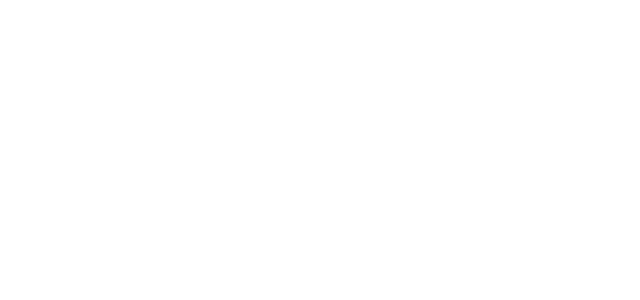
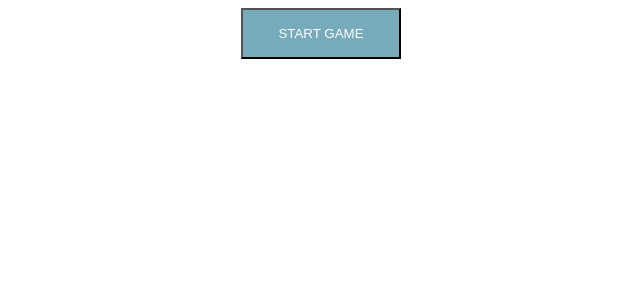
Before and after one commit to narnia1991/games-tic-tac-shuffle, a React (Create React App) app: page / in a window 1280 px wide. Shown: the top 300 px of the page, without its empty margins (319-959 px from the left). Built offline with nearby package versions, Linux system fonts and the light colour scheme.

Commit message:
:sparkles: Create Button component

```diff
--- /dev/null
+++ b/src/colors.ts
@@ -0,0 +1,6 @@
+export const bgColor = "#002233";
+export const primary = "#77AABB";
+export const secondary = "#ff7f50";
+export const error = "#ff4444";
+export const textPrimary = "#ffffff";
+export const textSecondary = "#003232";
--- /dev/null
+++ b/src/components/FilledButton.tsx
@@ -0,0 +1,26 @@
+import { FC, ReactNode } from "react";
+import styled from "@emotion/styled";
+import { primary, secondary, textPrimary } from "../colors";
+
+type Props = {
+  width?: string;
+  onClick?(): void;
+  children: ReactNode;
+};
+
+const Button = styled.button`
+  padding: 1rem;
+  background-color: ${primary};
+  color: ${textPrimary};
+  width: ${(props: Props) => props.width};
+  cursor: pointer;
+  &:hover {
+    background-color: ${primary}99;
+  }
+`;
+
+const FilledButton: FC<Props> = ({ children, ...props }) => {
+  return <Button {...props}>{children}</Button>;
+};
+
+export default FilledButton;
--- a/src/pages/Landing.tsx
+++ b/src/pages/Landing.tsx
@@ -1,8 +1,11 @@
 import styled from "@emotion/styled";
 import { FC } from "react";
+import FilledButton from "../components/FilledButton";
 
 const Container = styled.div`
   display: flex;
+  align-items: center;
+  justify-content: center;
 `;
 
 /* TODO:
@@ -13,7 +16,11 @@ const Container = styled.div`
 */
 
 const Landing: FC = () => {
-  return <Container></Container>;
+  return (
+    <Container>
+      <FilledButton width="10rem">START GAME</FilledButton>
+    </Container>
+  );
 };
 
 export default Landing;
```
